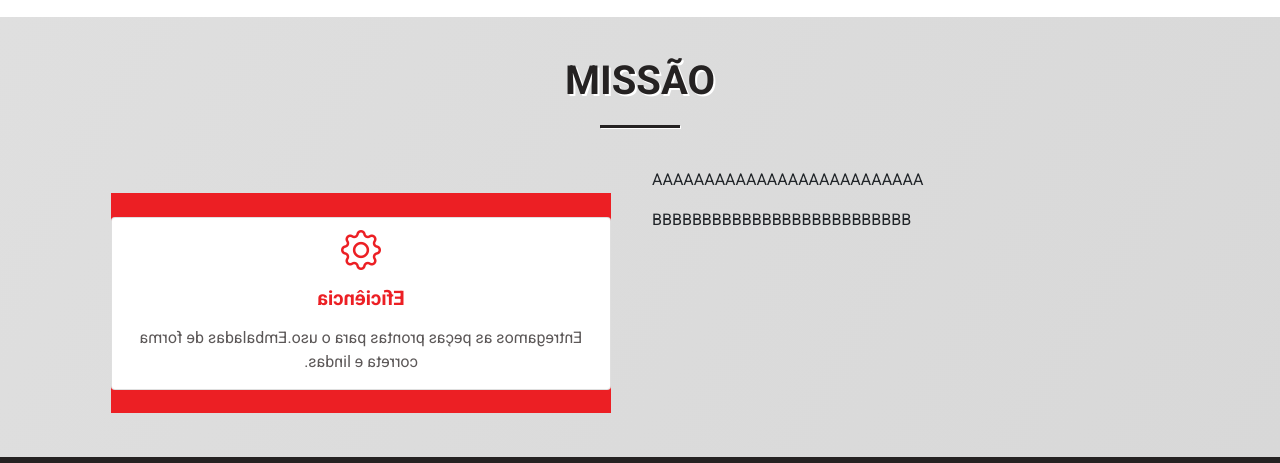
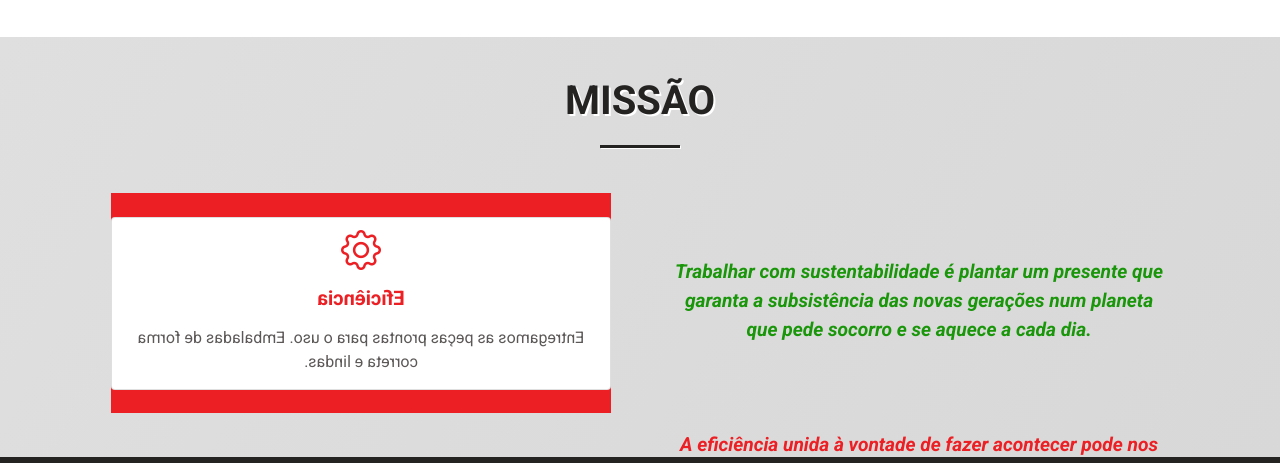
Before and after one commit to dan-lara/Site-magneto, a plain HTML site: page sobre.html in a window 1280 px wide. Shown: the part 1171-1634 px from the top of the page. Drawn offline with nearby package versions, Linux system fonts and the light colour scheme.

Commit message:
Atualizando página sobre

```diff
--- a/css/sobre.css
+++ b/css/sobre.css
@@ -92,6 +92,7 @@ header, .navbar {
 
 #valores-list {
   list-style: none;
+  padding-top: 20px;
   padding-left: 0;
 }
 
@@ -154,7 +155,7 @@ header, .navbar {
 
 /* MISSAO */
 #missao-about {
-  height: 440px;
+  height: 420px;
   display: flex;
   justify-content: center;
 }
@@ -162,7 +163,7 @@ header, .navbar {
 .face {
   width: 500px;
   height: 220px;
-  margin-top: 25px;
+  margin-top: 5px;
   display: flex;
   justify-content: center;
   align-items: center;
@@ -190,6 +191,21 @@ header, .navbar {
   transform: rotateY(180deg);
 }
 
+#text-animation p {
+  font-size: 1.2em;
+  font-weight: bold;
+  font-style: italic;
+  text-align: center;
+  padding: 70px 20px 0 20px;
+}
+
+#frase-1 {
+  color: #199609;
+}
+
+#frase-2 {
+  color: #ec1f24;
+}
 
 
 /* FOOTER */
--- a/sobre.html
+++ b/sobre.html
@@ -17,6 +17,8 @@
    <script src="https://cdn.jsdelivr.net/npm/bootstrap@5.0.2/dist/js/bootstrap.bundle.min.js" integrity="sha384-MrcW6ZMFYlzcLA8Nl+NtUVF0sA7MsXsP1UyJoMp4YLEuNSfAP+JcXn/tWtIaxVXM" crossorigin="anonymous"></script>
    <!--Ícones-->
    <link rel="stylesheet" href="https://cdn.jsdelivr.net/npm/bootstrap-icons@1.5.0/font/bootstrap-icons.css">
+   <!-- Fade -->
+   <script src="http://code.jquery.com/jquery-1.11.3.min.js"></script>
    <!--CSS proprietário-->
    <link rel="stylesheet" href="css/style.css">
    <link rel="stylesheet" href="css/sobre.css">
@@ -189,19 +191,23 @@
                            <div class="card-body">
                               <h5 class="card-title quar-color">Eficiência</h5>
                               <p class="card-text prim-color">
-                                 Entregamos as peças prontas para o uso.Embaladas de forma correta e lindas.
+                                 Entregamos as peças prontas para o uso. Embaladas de forma correta e lindas.
                               </p>
                            </div>
                         </div>
                      </div>
                   </div>
                </div>
-               <div class="col-md-6">
+               <div class="col-md-6" id="text-animation">
                   <div id="frase-1">
-                     <p>AAAAAAAAAAAAAAAAAAAAAAAAAA</p>
+                     <p>Trabalhar com sustentabilidade é plantar um presente que garanta a subsistência das
+                        novas gerações num planeta que pede socorro e se aquece a cada dia.
+                     </p>
                   </div>
                   <div id="frase-2">
-                     <p>BBBBBBBBBBBBBBBBBBBBBBBBBB</p>
+                     <p>A eficiência unida à vontade de fazer acontecer pode nos proporcionar grandes resultados.
+                         Quando trabalhamos com vontade recebemos grandes resultados.
+                     </p>
                   </div>
                </div>
             </div>
```
